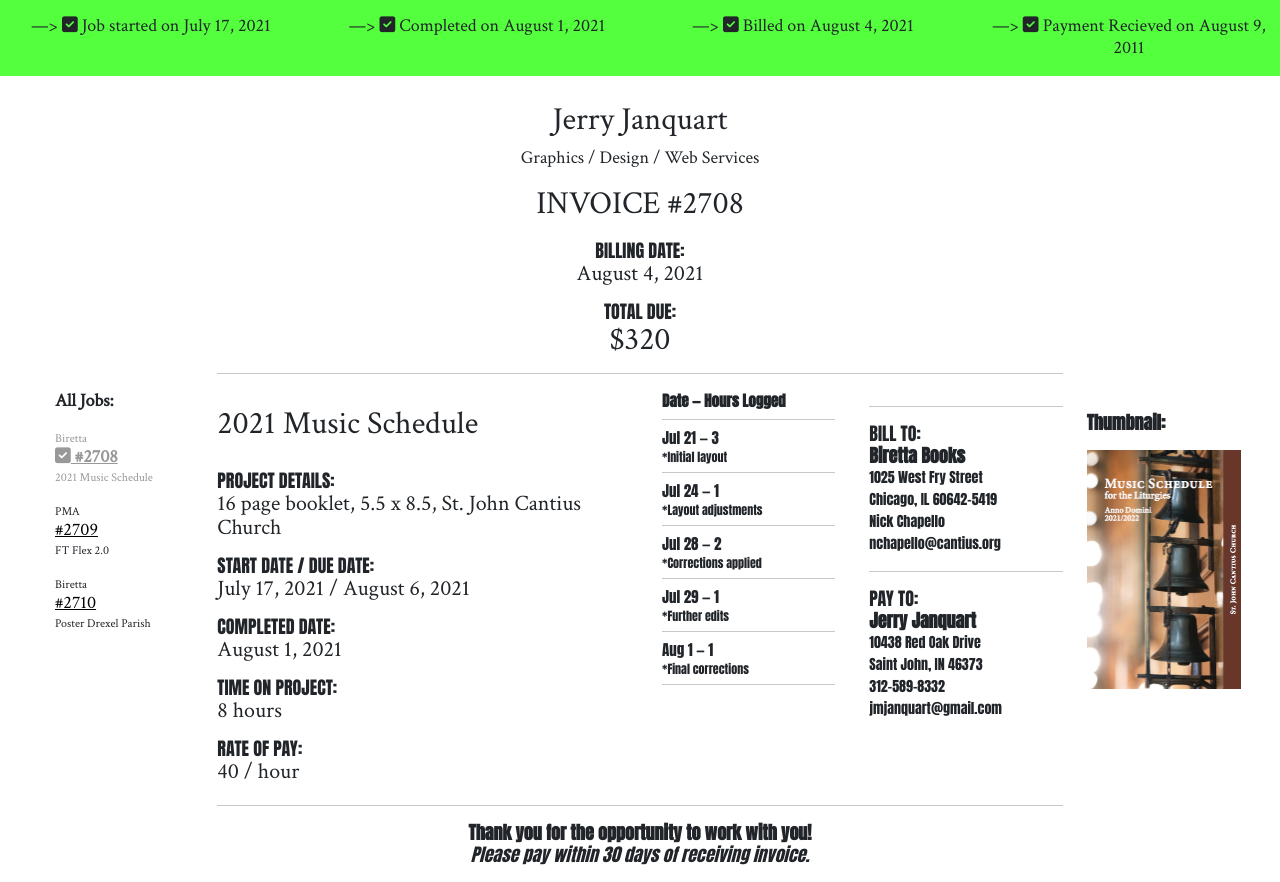
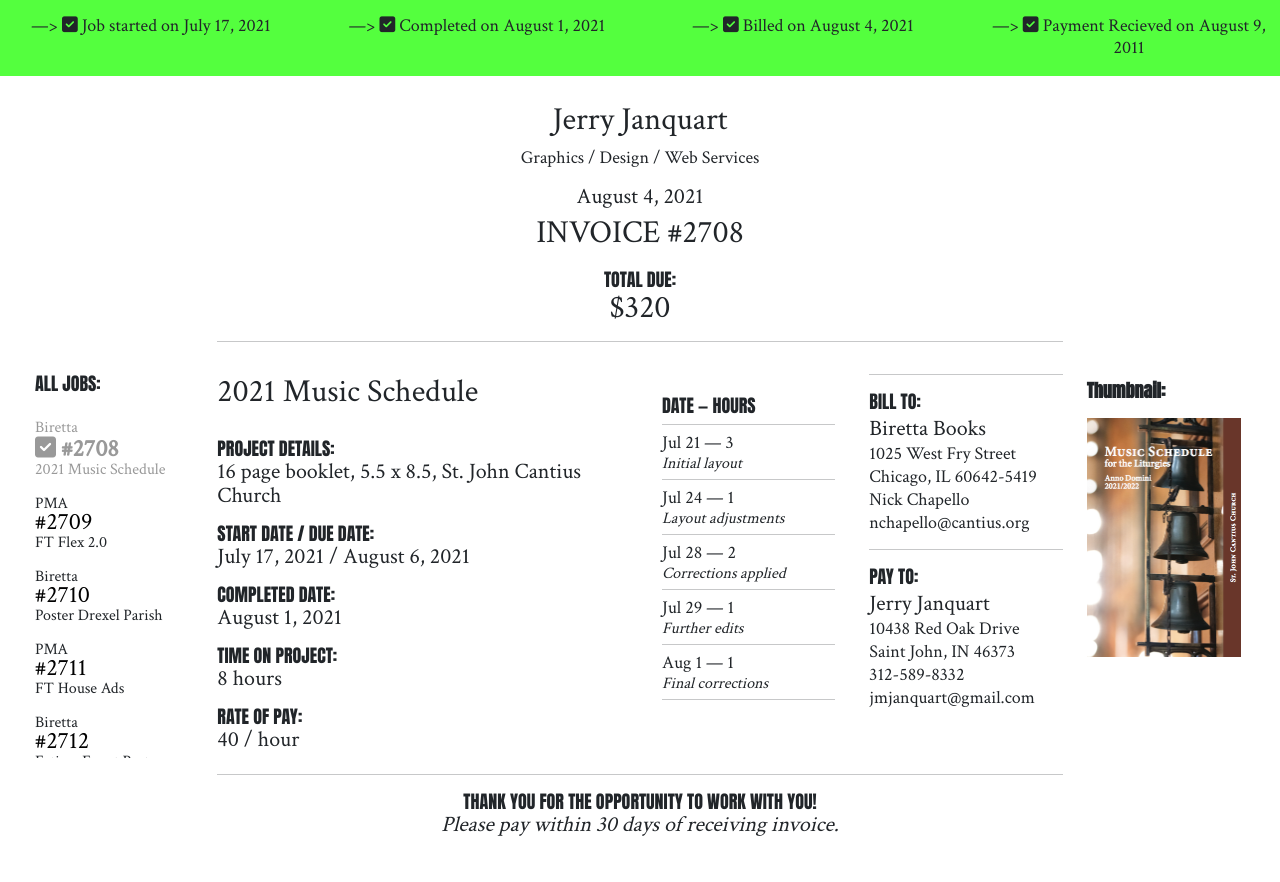
Before and after one commit to githubbjar/myFreelance, a PHP site: page / in a window 1280 px wide. After the commit the page ends 836 px from the top, so only its background shows below. Run offline with PHP 8.4, Linux system fonts and the light colour scheme; some libraries are stand-ins or nearby versions.

Commit message:
further styling, almost done

```diff
--- a/dom.js
+++ b/dom.js
@@ -36,10 +36,10 @@ document.getElementById("rate_of_pay").innerHTML = jobs[x].rate_of_pay() + " / h
 
 //BILL TO
 document.getElementById("employer").innerHTML = jobs[x].employer;
-document.getElementById("employer_address1").innerHTML = "<p class='employer-contact'>" + jobs[x].employer_address1() + "</p>";
-document.getElementById("employer_address2").innerHTML = "<p class='employer-contact'>" + jobs[x].employer_address2() + "</p>";
-document.getElementById("contact").innerHTML = "<p class='employer-contact'>" + jobs[x].contact() + "</p>";
-document.getElementById("contact_email").innerHTML = "<p class='employer-contact'>" + jobs[x].contact_email() + "</p>";
+document.getElementById("employer_address1").innerHTML = jobs[x].employer_address1();
+document.getElementById("employer_address2").innerHTML = jobs[x].employer_address2();
+document.getElementById("contact").innerHTML = jobs[x].contact();
+document.getElementById("contact_email").innerHTML = jobs[x].contact_email();
 
 
 //CREATE ALL JOBS LIST
@@ -85,7 +85,7 @@ for (let i = 0; i < invoice_numbers.length; i++) {
 let list_jobs_code_w_commas = list_jobs.toString();
 let list_jobs_code = list_jobs_code_w_commas.replace(/,/g, "");
 
-document.getElementById("job-list").innerHTML = "<p class='jobs-heading'><strong>All Jobs:</strong></p>" +
+document.getElementById("job-list").innerHTML = "<p class='project-details-header'>ALL JOBS:<br /><br /></p>" +
 list_jobs_code;
 
 
@@ -109,11 +109,11 @@ document.getElementById("thumbnail").innerHTML = thumbnailImg;
 hoursLog = [];
 for (let i = 0; i < jobs[x].hours_logged.length; i++) {
     //hoursLog.push("<tr><td>" + jobs[x].hours_logged[i].Date + "</td><td>" + jobs[x].hours_logged[i].Hours+ "</td></tr><tr><td colspan='2'><p class='worklog_items'>* "+ jobs[x].hours_logged[i].Note +"</p></td></tr>");
-    hoursLog.push("<p class='date-hours'>" + jobs[x].hours_logged[i].Date + " &#8212; " + jobs[x].hours_logged[i].Hours + "</p><p class='note'>*" + jobs[x].hours_logged[i].Note + "</p><hr class='jobs' />")
+    hoursLog.push("<p class='date-hours'>" + jobs[x].hours_logged[i].Date + " &#8212; " + jobs[x].hours_logged[i].Hours + "</p><p class='note'><em>" + jobs[x].hours_logged[i].Note + "</em></p><hr class='jobs' />")
 }
 let hoursLog_w_commas = hoursLog.toString();
 let hoursLog_code = hoursLog_w_commas.replace(/,/g, "");
-document.getElementById("hours_table").innerHTML = "<p class='date-hours'><strong>Date &#8212; Hours Logged</strong></p><hr class='jobs' />" + hoursLog_code;
+document.getElementById("hours_table").innerHTML = "<p class='project-details-header'><br />DATE &#8212; HOURS</p><hr class='jobs' />" + hoursLog_code;
 //END HOURS LOG
 
 
--- a/index.php
+++ b/index.php
@@ -37,9 +37,8 @@
     <div class='col-sm-8'>
         <h2 class="jerry">Jerry Janquart </h2>
         <p id="services" class="crimson">Graphics / Design / Web Services</p>
+        <p id="date_billed" class="project-details"></p>
         <p id="invoice_number"></p>
-        <p class="project-details-header-top">BILLING DATE:</p>
-        <p id="date_billed" class="project-details"></p>
         <p class="project-details-header-top">TOTAL DUE:</p>
         <p id="billing_amount" class="total-due"></p>
         <hr />
@@ -70,18 +69,20 @@
         <div id="hours_table"></div>
     </div>
     <div class='col-sm-2'>
-        <hr /><p>BILL TO: <br />
-        <p id="employer"></p>
-        <p id="employer_address1"></p>
-        <p id="employer_address2"></p>
-        <p id="contact"></p>
-        <p id="contact_email"></p>
-        <hr /> <p class="pay-to">PAY TO: <br />
-        <strong>Jerry Janquart</strong>
-        <p class='personal-contact'>10438 Red Oak Drive <br />
-        <p class='personal-contact'>Saint John, IN 46373 <br />
-        <p class='personal-contact'>312-589-8332 <br />
-        <p class='personal-contact'>jmjanquart@gmail.com </p>
+        <hr />
+        <p class="billto-payto">BILL TO: <br />
+        <p class="info-name" id="employer"></p>
+        <p class="info" id="employer_address1"></p>
+        <p class="info" id="employer_address2"></p>
+        <p class="info" id="contact"></p>
+        <p id="contact_email" class="info"></p>
+        <hr />
+        <p class="billto-payto">PAY TO: </p>
+        <p class="info-name">Jerry Janquart</p>
+        <p class='info'>10438 Red Oak Drive <br />
+        <p class='info'>Saint John, IN 46373 <br />
+        <p class='info'>312-589-8332 <br />
+        <p class='info'>jmjanquart@gmail.com </p>
     </div>
     <div class='col-sm-2'>
         <p><br /><strong>Thumbnail:</strong></p>
@@ -91,8 +92,8 @@
  <div class='row'>
     <div class='col-sm-2'></div>
     <div class='col-sm-8'>
-        <hr /><p style='text-align:center'><strong>Thank you for the opportunity to work with you!</strong><br />
-        <em>Please pay within 30 days of receiving invoice.</em></p>
+        <hr /><p style='text-align:center' class="project-details-header">THANK YOU FOR THE OPPORTUNITY TO WORK WITH YOU!</p>
+        <p style='text-align:center' class="project-details"><em>Please pay within 30 days of receiving invoice.</em></p>
     </div>
     <div class='col-sm-2'></div>
 </div>
--- a/styles.css
+++ b/styles.css
@@ -17,8 +17,6 @@ body {
     h2.jerry, #services, #invoice_number, #date_billed, #billing_amount {
         text-align: center;
     }
-    #employer {font-weight: bold}
-    #employer, #employer_address1, #employer_address2, #contact, #contact_email {margin-top: -16px;}
 
     #job_status {
         margin-top: 0px;
@@ -28,6 +26,10 @@ body {
         font-family: 'Crimson Text', serif;
         margin-top: 5px;
         margin-bottom: 7px;
+    }
+
+    p.billto-payto {
+        margin-bottom: 4px;
     }
 
     p.total-runningtotal {
@@ -50,6 +52,20 @@ body {
         font-family: 'Crimson Text', serif;
         font-size: 22px;
         line-height: 24px;
+    }
+
+    p.info {
+        font-family: 'Crimson Text', serif;
+        font-size: 18px;
+        line-height: 20px;
+        margin-bottom: 3px;
+    }
+
+    p.info-name {
+        font-family: 'Crimson Text', serif;
+        font-size: 22px;
+        line-height: 24px;
+        margin-bottom: 3px;
     }
 
     p.total-due {
@@ -93,15 +109,11 @@ body {
         margin-top: 15px;
     }
 
-    #job-list p {
-        margin-left: 20px;
-        font-family: 'Crimson Text', serif;
 
-    }
 
     #job-list {
         padding-left: 35px;
-        height: 250px;
+        height: 400px;
     }
 
     #hours_table {
@@ -119,11 +131,14 @@ body {
     }
 
     .jobslist_employer_nicknames {
-        font-size: 12px;
+        font-family: 'Crimson Text', serif;
+        font-size: 16px;
         margin-bottom: -4px;
     }
     .joblist_links {
         margin-bottom: 0px;
+        font-family: 'Crimson Text', serif;
+        font-size: 24px;
     }
 
     a.light-gray {
@@ -135,9 +150,14 @@ body {
     }
 
     .joblist_projects {
-        font-size: 12px;
+        font-size: 16px;
         line-height: 14px;
         margin-top: 3px;
+        font-family: 'Crimson Text', serif;
+    }
+
+    a {
+        text-decoration: none;
     }
 
     .worklog_items {
@@ -149,15 +169,17 @@ body {
     }
 
     #hours_table p.note {
-        font-size: 12px;
+        font-family: 'Crimson Text', serif;
+        font-size: 16px;
         padding: 0px;
-        margin-top: 0px;
-        margin-bottom: 0px;
+        margin-top: 2px;
+        margin-bottom: 2px;
         line-height: 16px;
     }
 
     #hours_table p.date-hours {
-        font-size: 15px;
+        font-family: 'Crimson Text', serif;
+        font-size: 18px;
         margin-bottom: 0px;
         padding-bottom: 0px;
     }
```
